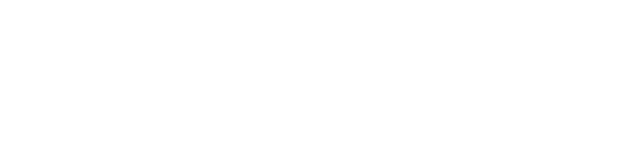
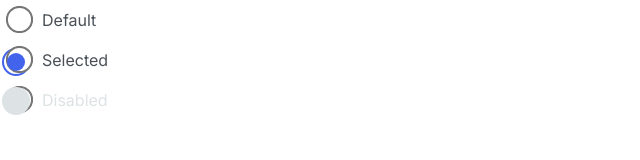
Before and after one commit to js-tasks-ru/htmlcss-20230227_kira-ismailova, a website: page 07-lection5/02-radio/index.html in a window 1280 px wide. Shown: the whole page, without its empty margins (0-640 px from the left). Drawn offline with Linux system fonts and the light colour scheme.

Commit message:
radio ready

```diff
--- a/07-lection5/02-radio/index.html
+++ b/07-lection5/02-radio/index.html
@@ -6,6 +6,31 @@
         <link rel="stylesheet" href="./radio.css">
     </head>
     <body>
+        <div class="wrapper">
+            <label class="radio">
+                <input class="radio__input" type="radio" name="example" value="option1">
+                <span class="radio__text">Default</span>
+            </label>
 
+            <label class="radio">
+                <svg class="radio__contur" width="28" height="28" viewBox="0 0 28 28" fill="none" xmlns="http://www.w3.org/2000/svg">
+                    <rect x="1" y="1" width="26" height="26" rx="13" stroke="#4263EB" stroke-width="2"/>
+                    </svg>
+
+                    <svg class="radio__state" width="18" height="18" viewBox="0 0 18 18" fill="none" xmlns="http://www.w3.org/2000/svg">
+                        <rect width="18" height="18" rx="9" fill="#4263EB"/>
+                        </svg>
+
+                <input class="radio__input radio__input-check" type="radio" name="example" value="option2">
+                <span class="radio__text">Selected</span>
+            </label>
+
+            <label class="radio">
+                <svg class="radio__background" width="28" height="28" viewBox="0 0 28 28" fill="none" xmlns="http://www.w3.org/2000/svg">
+                    <rect width="28" height="28" rx="14" fill="#DDE2E5"/>
+                    </svg>
+                <input class="radio__input radio__input-dis" type="radio" name="example" value="option2">
+                <span class="radio__text radio__text-dis">Disabled</span>
+            </label>
     </body>
 </html>
--- a/07-lection5/02-radio/radio.css
+++ b/07-lection5/02-radio/radio.css
@@ -0,0 +1,59 @@
+.wrapper {
+    display: flex;
+    flex-direction: column;
+}
+
+.radio {
+    margin-bottom: 16px;
+}
+
+.radio__input {
+    transform: scale(2.1);
+    margin-right: 12px;
+}
+
+.radio__input:checked + label {
+    background-color: #4c4c4c;
+    color: #ffffff;
+}
+
+.radio__input-check {
+    position: relative;
+}
+
+.radio__contur {
+    position: absolute;
+    top: 47.5px;
+    left: 1.7px;
+}
+
+.radio__state {
+    z-index: 3;
+    position: absolute;
+    top: 53px;
+    left: 7px;
+}
+
+.radio__input-dis {
+    position: relative;
+}
+
+.radio__background {
+    z-index: 3;
+    position: absolute;
+    top: 87px;
+    left: 2px;
+}
+
+.radio__text {
+    font-family: 'Inter';
+    font-style: normal;
+    font-weight: 400;
+    font-size: 16px;
+    line-height: 24px;
+    color: #495057;
+}
+
+.radio__text-dis {
+    color:#DDE2E5;
+}
```
